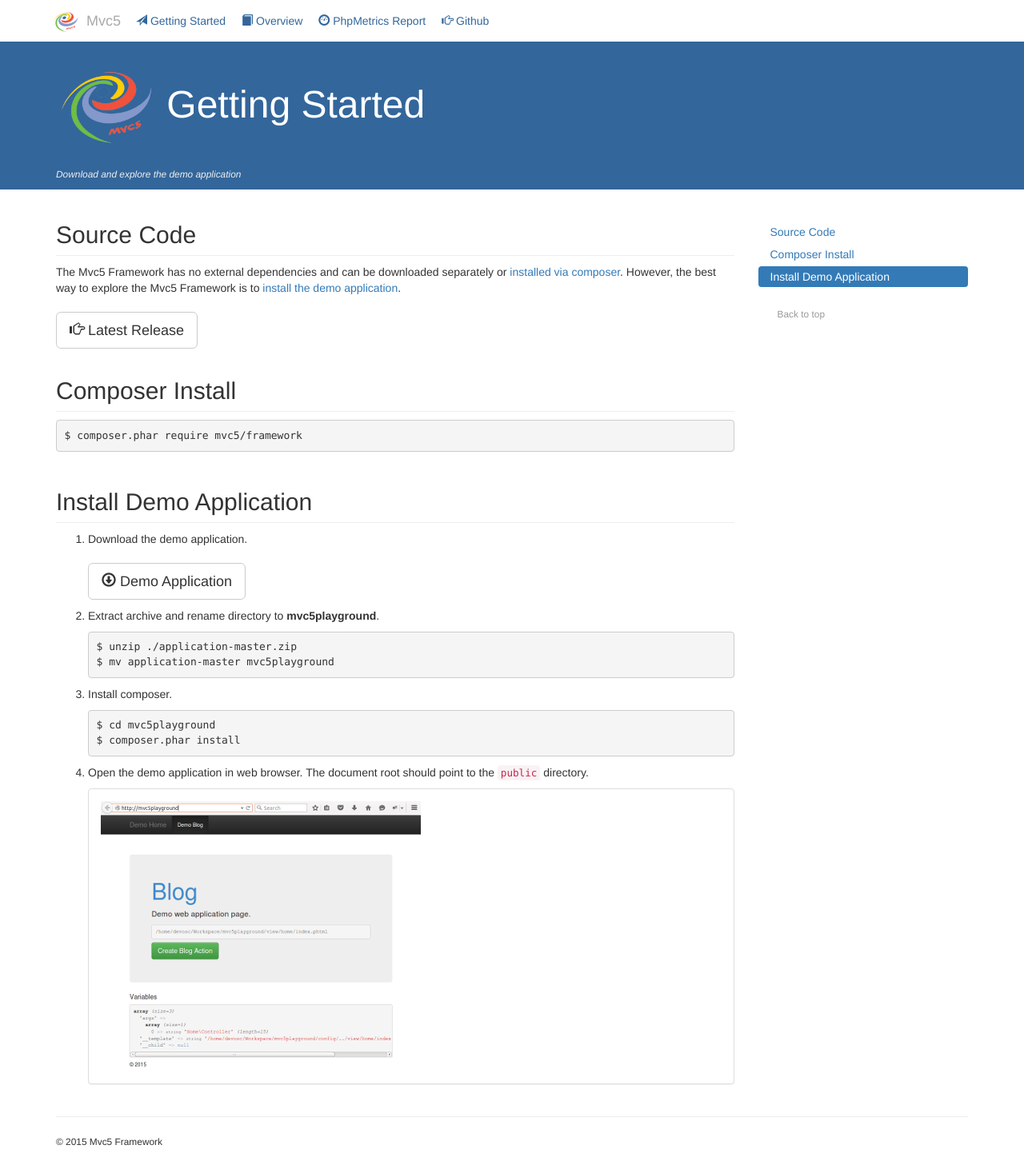
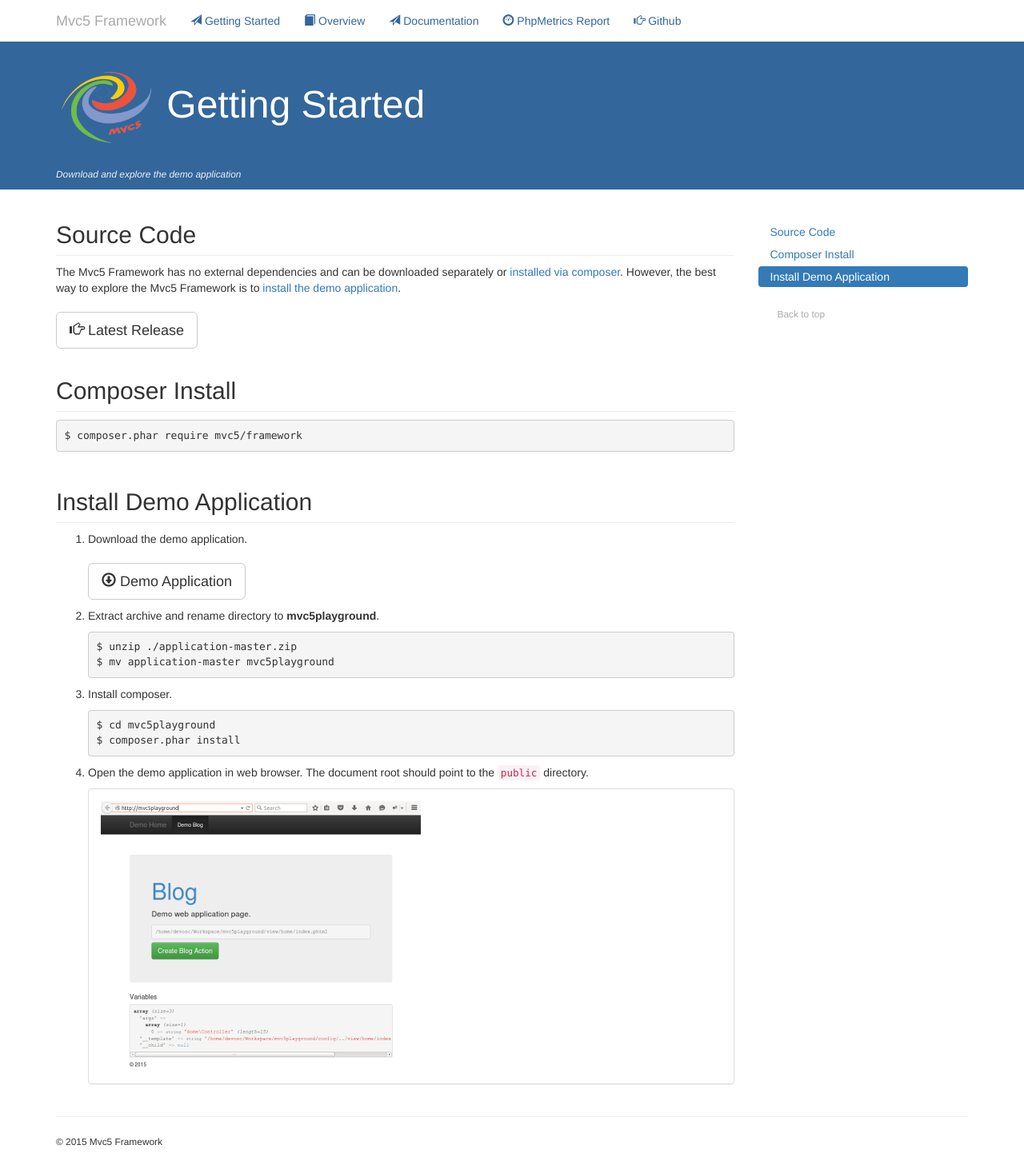
Before and after one commit to mvc5/mvc5.github.io, a Jekyll site: the page built from getting-started/index.md, in a window 1280 px wide. Shown: the whole page at 80% size. Built offline with Jekyll 4.4.1, drawn with Linux system fonts in a browser that asks for light colours; nearby versions of some CDN libraries.

Commit message:
remove small logo

```diff
--- a/_includes/nav.html
+++ b/_includes/nav.html
@@ -7,12 +7,13 @@
                 <span class="icon-bar"></span>
                 <span class="icon-bar"></span>
             </button>
-            <a class="navbar-brand" href="{{ site.baseurl }}/" title="{{ site.title }}"><img src="{{ site.baseurl }}/images/mvc5.png" width="35" height="35">Mvc5</a>
+            <a class="navbar-brand" href="{{ site.baseurl }}/" title="{{ site.title }}">Mvc5 Framework</a>
         </div>
         <div id="navbar" class="navbar-collapse collapse">
             <ul class="nav navbar-nav">
                 <li role="presentation"><a href="{{ site.baseurl }}/getting-started"><span class="glyphicon glyphicon-send"></span> Getting Started</a></li>
                 <li role="presentation"><a href="{{ site.baseurl }}/overview"><span class="glyphicon glyphicon-book"></span> Overview</a></li>
+                <li role="presentation"><a href="{{ site.baseurl }}/getting-started"><span class="glyphicon glyphicon-send"></span> Documentation</a></li>
                 <li role="presentation"><a href="{{ site.baseurl }}/phpmetrics"><span class="glyphicon glyphicon-dashboard"></span> PhpMetrics Report</a></li>
                 <li role="presentation"><a href="https://github.com/mvc5"><span class="glyphicon glyphicon-hand-right"></span> Github</a></li>
             </ul>
--- a/css/main.css
+++ b/css/main.css
@@ -15,12 +15,6 @@ h2 {
 
 .page-navbar .navbar-brand {
     color:#aaa;
-    padding:9px;
-}
-
-.page-navbar .navbar-brand img {
-    display:inline-block;
-    margin-right: 9px;
 }
 
 .page-navbar .navbar-toggle {
@@ -33,11 +27,6 @@ h2 {
 
 .page-navbar .nav a {
     color:#33669b;
-}
-
-.page-navbar .nav > li > a {
-    padding-left:10px;
-    padding-right:10px;
 }
 
 .page-masthead {
@@ -95,6 +84,11 @@ h2 {
 }
 
 @media (max-width: 980px) {
+    .page-navbar .nav > li > a {
+        padding-left:5px;
+        padding-right:5px;
+    }
+
     .sidebar {
         display: none;
     }
--- a/getting-started/sidebar.md
+++ b/getting-started/sidebar.md
@@ -5,7 +5,7 @@
         <li role="presentation"><a href="#install-demo-application">Install Demo Application</a></li>
         <li role="presentation">
             <ul class="nav nav-pills nav-stacked" style="margin-top:20px;">
-                <li role="presentation"><a href="#"><small style="color:#999;">Back to top</small></a></li>
+                <li role="presentation"><a href="#"><small style="color:#aaa;">Back to top</small></a></li>
             </ul>
         </li>
     </ul>
```
Also changed, not shown: overview/sidebar.md (+1 -1 lines).
